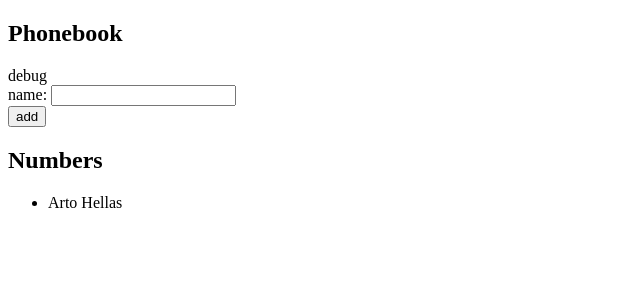
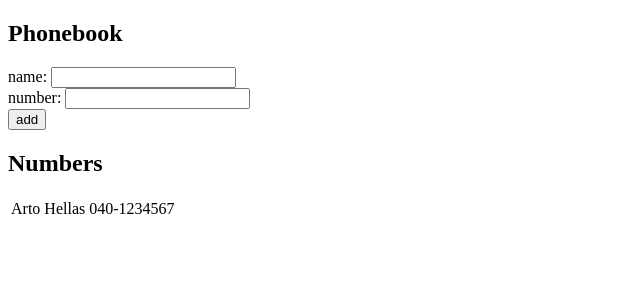
Before and after one commit to henrique-lh/FullStackOpenExercises, a React (Vite) app: page / in a window 1280 px wide. Shown: the top 300 px of the page, without its empty margins (0-640 px from the left). Built offline with nearby package versions, Linux system fonts and the light colour scheme.

Commit message:
- exercise 2.8

```diff
--- a/src/App.jsx
+++ b/src/App.jsx
@@ -1,52 +1,69 @@
 import { useState } from 'react'
 import Contact from "./components/Contact"
-import contact from "./components/Contact";
 
 const App = () => {
     const [persons, setPersons] = useState([
-        { name: 'Arto Hellas' }
+        {
+            name: 'Arto Hellas',
+            phone: '040-1234567'
+        }
     ])
     const [newName, setNewName] = useState('')
+    const [newPhone, setNewPhone] = useState('')
 
     const addName = (event) => {
         event.preventDefault()
         const nameObject = {
             name: newName,
+            phone: newPhone
         }
         const exists = persons.some(p => p.name === newName)
-        console.log(exists)
-        if (exists) {
+        if (newPhone.length === 0) {
+            window.alert("Please enter a phone")
+        }
+        else if (newName.length === 0) {
+            window.alert("Please enter a name")
+        }
+        else if (exists) {
             window.alert(`${newName} is already added to phonebook`)
         }
         else {
             setPersons(persons.concat(nameObject))
             setNewName('')
+            setNewPhone('')
         }
     }
 
     const handleNameChange = (event) => {
-        console.log(event.target.value)
+        console.log('name=', event.target.value)
         setNewName(event.target.value)
+    }
+
+    const handlePhoneChange = (event) => {
+        console.log('phone=', event.target.value)
+        setNewPhone(event.target.value)
     }
 
     return (
         <div>
             <h2>Phonebook</h2>
-            <div>debug {newName}</div>
             <form onSubmit={addName}>
                 <div>
                     name: <input value={newName} onChange={handleNameChange} />
+                </div>
+                <div>
+                    number: <input value={newPhone} onChange={handlePhoneChange} />
                 </div>
                 <div>
                     <button type="submit">add</button>
                 </div>
             </form>
             <h2>Numbers</h2>
-            <ul>
+            <table>
                 {persons.map((person) =>
-                    <Contact key={person.name} contact={person} />
+                    <Contact key={person.phone} contact={person} />
                 )}
-            </ul>
+            </table>
         </div>
     )
 }
--- a/src/components/Contact.jsx
+++ b/src/components/Contact.jsx
@@ -1,6 +1,11 @@
 const Contact = ({ contact }) => {
     return (
-        <li>{contact.name}</li>
+        <tbody>
+            <tr>
+                <td>{contact.name}</td>
+                <td>{contact.phone}</td>
+            </tr>
+        </tbody>
     )
 }
 
```
